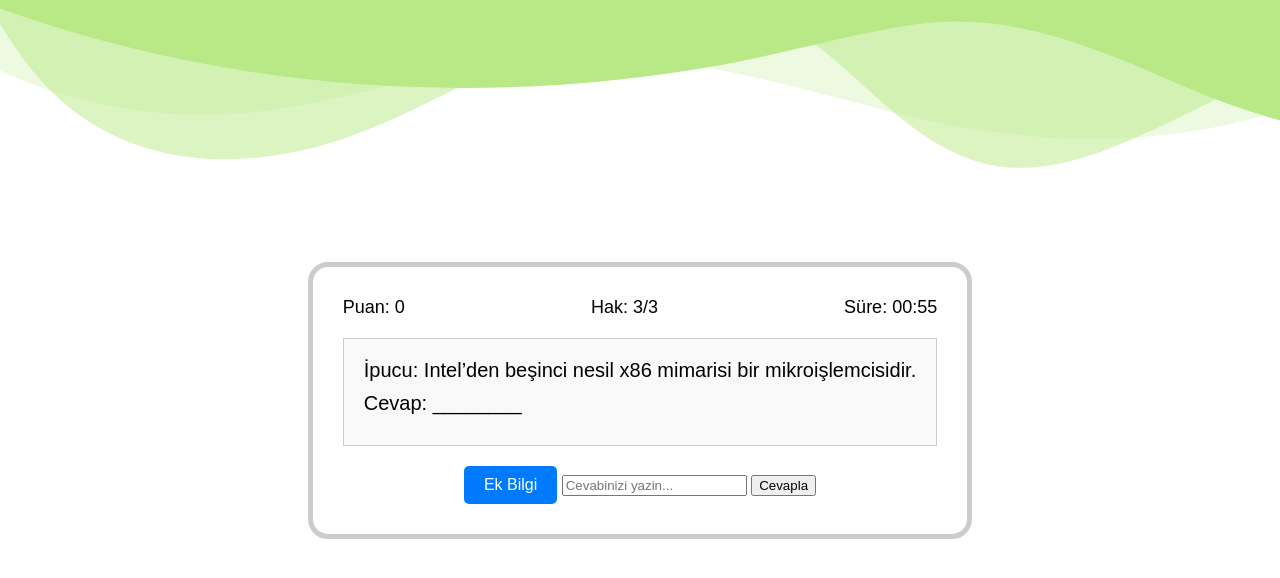
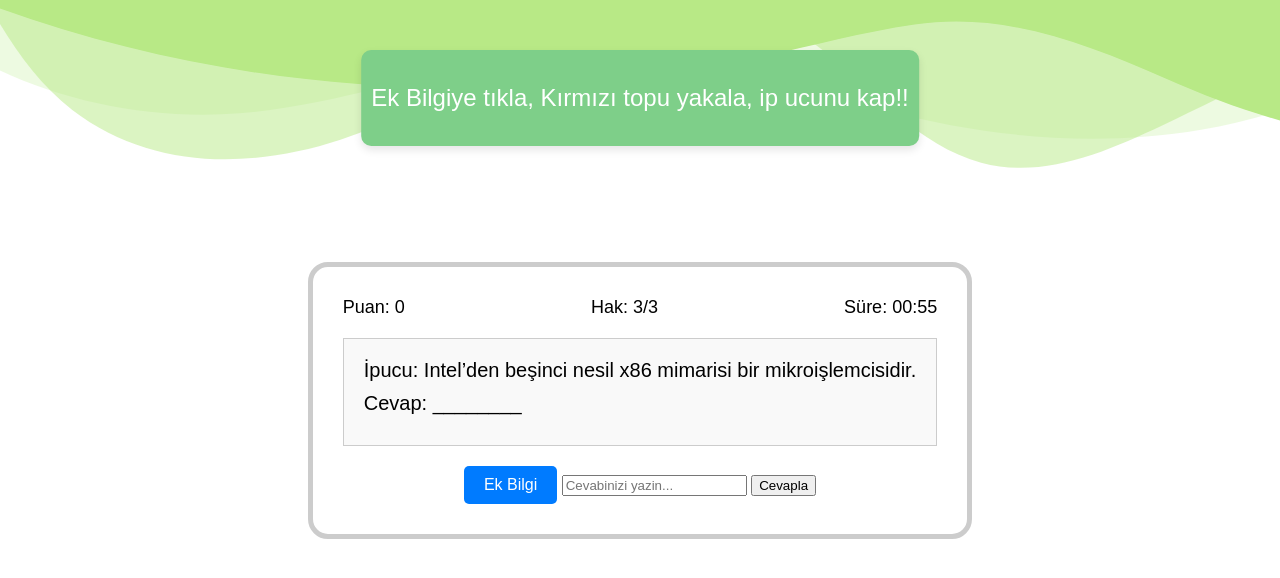
Before and after one commit to Zehrakturk/Bilgi-Yarisi, a plain HTML site: page index.html in a window 1280 px wide. Drawn offline with Linux system fonts and the light colour scheme.

Commit message:
project updated

```diff
--- a/harf_panosu.css
+++ b/harf_panosu.css
@@ -105,6 +105,21 @@ body {
     position: absolute;
     border-radius: 50%;
 }
+.afis {
+    position: absolute; /* Topların konumu için mutlaka bir relative parent olmalı */
+    top: 50px; /* İstenilen konum */
+    left: 50%; /* Orta hizalama */
+    transform: translateX(-50%); /* Orta hizalama */
+    background-color: #7ecf89; /* Arka plan rengi */
+    color: #ffffff; /* Yazı rengi */
+    padding: 10px; /* İç boşluk */
+    text-align: center; /* Metni ortala */
+    border-radius: 10px; /* Köşeleri yuvarla */
+    box-shadow: 0px 4px 8px rgba(0, 0, 0, 0.1); /* Gölge */
+    font-size: 24px; /* Yazı boyutu */
+    z-index: 999; /* Diğer elementlerin önünde */
+}
+
 
 #ballRed {
     width: 50px;
--- a/index.html
+++ b/index.html
@@ -33,12 +33,16 @@
     </style>
 </head>
 <body>
+    <div class="afis">
+        <p>Ek Bilgiye tıkla, Kırmızı topu yakala, ip ucunu kap!!</p>
+    </div>
     <div class="container">
         <div class="header">
             <div class="score">Puan: <span id="score">0</span></div>
             <div class="info">Hak: <span id="chances">3</span>/3</div>
             <div class="timer">Süre: <span id="timer">00:00</span></div>
         </div>
+
         <div class="game-card">
             <div class="hint">İpucu: <span id="hint">________</span></div>
             <div class="question">Cevap: <span id="question">________</span></div>
```
